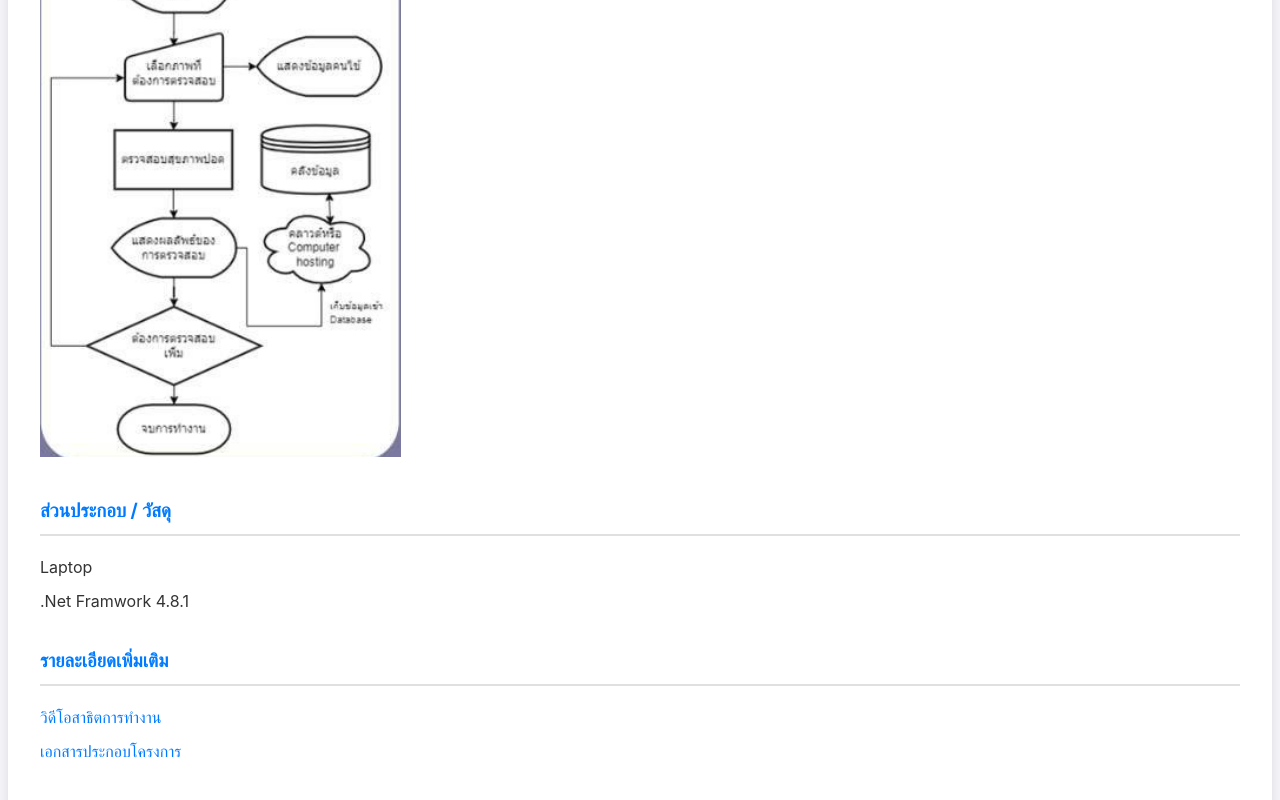
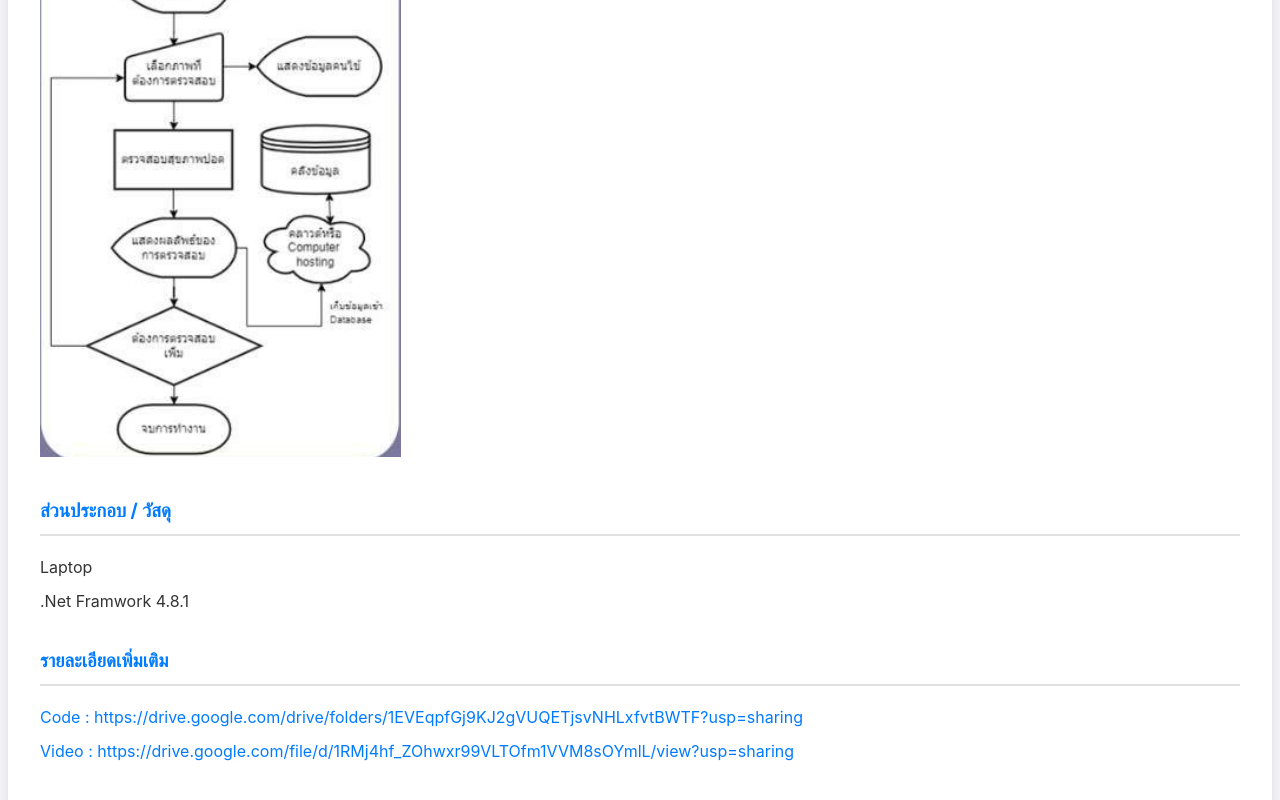
Before and after one commit to Combine1234/Thanawat_Port_Web, a plain HTML site: page projects/project2.html in a window 1280 px wide. Shown: the part 1307-2107 px from the top of the page. Drawn offline with Linux system fonts and the light colour scheme.

Commit message:
update video

```diff
--- a/projects/project2.html
+++ b/projects/project2.html
@@ -48,8 +48,8 @@
             <section>
                 <h3>รายละเอียดเพิ่มเติม</h3>
                 <ul>
-                    <li><a href="https://example.com/video-demo" target="_blank">วิดีโอสาธิตการทำงาน</a></li>
-                    <li><a href="https://example.com/documents" target="_blank">เอกสารประกอบโครงการ</a></li>
+                    <li><a href="https://drive.google.com/drive/folders/1EVEqpfGj9KJ2gVUQETjsvNHLxfvtBWTF?usp=sharing" target="_blank">Code : https://drive.google.com/drive/folders/1EVEqpfGj9KJ2gVUQETjsvNHLxfvtBWTF?usp=sharing</a></li>
+                    <li><a href="https://drive.google.com/file/d/1RMj4hf_ZOhwxr99VLTOfm1VVM8sOYmlL/view?usp=sharing" target="_blank">Video : https://drive.google.com/file/d/1RMj4hf_ZOhwxr99VLTOfm1VVM8sOYmlL/view?usp=sharing</a></li>
                 </ul>
             </section>
         </div>
```
